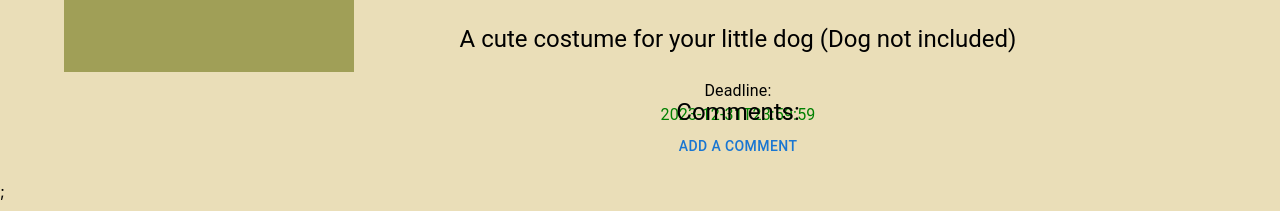
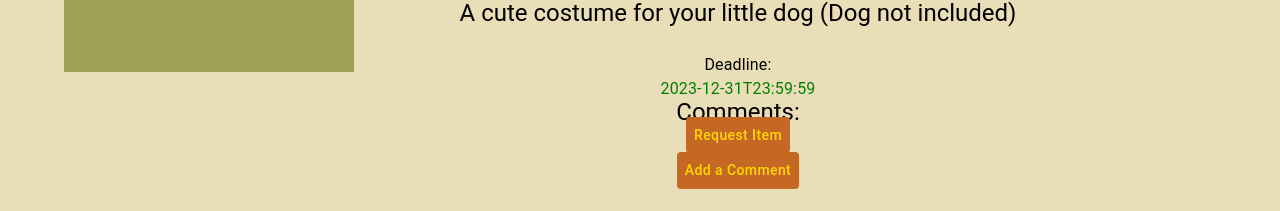
Before and after one commit to bcatone/GroupGifting, a React (Create React App) app in the folder react-frontend/: page /items/1 in a window 1280 px wide. Shown: the part 736-947 px from the top of the page. Built offline with nearby package versions, Linux system fonts and the light colour scheme.

Commit message:
Add styled mui button CommonButton

```diff
--- /dev/null
+++ b/react-frontend/src/components/App/CommonButton.js
@@ -0,0 +1,39 @@
+import React from "react";
+import Button from "@mui/material/Button";
+
+const CommonButton = ({
+  children,
+  color,
+  disabled,
+  size,
+  variant,
+  onClick,
+  style,
+  type = "button",
+}) => {
+  const buttonStyles = {
+    backgroundColor: "#C56824",
+    color: "#FFD600",
+    textTransform: "none",
+    "&:hover": {
+      backgroundColor: "#9e501f ",
+    },
+  };
+
+  return (
+    <Button
+      style={style}
+      color={color}
+      disabled={disabled}
+      size={size}
+      variant={variant}
+      sx={buttonStyles}
+      onClick={onClick}
+      type={type}
+    >
+      {children}
+    </Button>
+  );
+};
+
+export default CommonButton;
--- a/react-frontend/src/components/App/Item.js
+++ b/react-frontend/src/components/App/Item.js
@@ -1,15 +1,25 @@
 import React, { useState, useEffect, useRef } from "react";
-import { Box, Typography, Grid, Button } from "@mui/material";
-import { useParams, Link, useNavigate } from "react-router-dom";
+import {Typography } from "@mui/material";
+import { useParams } from "react-router-dom";
 import Data from "./TestData.json";
+import CommonButton from "./CommonButton";
 
 const Item = () => {
   const params = useParams();
   const id = Number(params.id);
+const commentBox = useRef(null);
   const data = Data;
   const selectedItem = data.find((item) => item.id === id);
 
   console.log(selectedItem);
+
+  ////// To Do
+  // get comment data
+  /// add post request etc. for comment from here
+  /// add functionality to make user be able to request item and reflect on backend and on here
+  /// say who requested the item?
+
+
 
   const [mainImage, setMainImage] = useState("");
   const [commentForm, setCommentForm] = useState(false); // Added missing state
@@ -18,7 +28,7 @@ const Item = () => {
     setMainImage(selectedItem.images[0]);
   }, [selectedItem.images]); // Added dependency array
 
-  const commentBox = useRef(null); // Added missing useRef
+
 
   const handleImageChange = (image) => {
     setMainImage(image);
@@ -33,6 +43,8 @@ const Item = () => {
 
   const handleCommentClick = async () => {
     await setCommentForm((prevCommentForm) => !prevCommentForm);
+
+    // want this to only happen the first time the button is clicked
     scrollToSection(commentBox);
   };
 
@@ -84,26 +96,29 @@ const Item = () => {
           >
             {selectedItem.description}
           </Typography>
-          <Typography variant="body1" component="p" sx={{ marginY: 0 }}>
+          <Typography variant="body1" component="p" sx={{ marginY: 0}}>
             Deadline:
           </Typography>
           <Typography
             variant="body1"
             component="p"
-            sx={{ marginY: 0, color: "green" }}
+            sx={{ marginY: 0, color: "green", marginBottom:"1em"}}
           >
             {selectedItem.deadline}
           </Typography>
+          <CommonButton>Request Item</CommonButton>
         </div>
+
       </div>
       <div
         style={{ marginTop: "2em", marginBottom: "1em", textAlign: "center" }}
       >
-        <Typography variant="h5">Comments:</Typography>
+        <Typography variant="h5" sx={{marginBottom:"1em"}}>Comments:</Typography>
         {/* Add user's comments for the item here: */}
         <div className="btn-margin-bottom">
           {" "}
-          <Button onClick={handleCommentClick}>Add a Comment</Button>{" "}
+          {commentForm === false ?         <CommonButton onClick={handleCommentClick}>Add a Comment</CommonButton> : null}
+
           {commentForm === true ? (
             <div ref={commentBox} className="commentBox">
               <p>Your comment must be at least 10 characters.</p>
@@ -117,12 +132,12 @@ const Item = () => {
                 type="text"
                 className="cBox margB1"
               />
-              <Button
+              <CommonButton
                 style={{ marginTop: "1em", marginBottom: "1em" }}
                 // onClick={handleCommentSubmit}
               >
                 Submit
-              </Button>
+              </CommonButton>
             </div>
           ) : null}
         </div>
--- a/react-frontend/src/components/App/ItemLookup.js
+++ b/react-frontend/src/components/App/ItemLookup.js
@@ -9,10 +9,10 @@ import {
   CardActionArea,
   CardMedia,
   CardActions,
-  Button,
 } from "@mui/material";
 import { Link } from "react-router-dom"; // Import Link component
 import Data from "./TestData.json";
+import CommonButton from "./CommonButton";
 
 console.log("data", Data);
 
@@ -35,11 +35,12 @@ const ItemLookup = () => {
             alignItems: "center",
           }}
         >
-          <div >
+          {/* Search not funcitonal yet */}
+          <div>
             <Typography variant="h5">Search:</Typography>
           </div>
           <input type="text" style={{ width: "200px", height: "30px" }} />
-          <Button>Submit</Button>
+          <CommonButton>Submit</CommonButton>
         </div>
 
         <Grid container spacing={5} style={{ marginTop: "20px" }}>
--- a/react-frontend/src/components/App/SideBarLayout.js
+++ b/react-frontend/src/components/App/SideBarLayout.js
@@ -23,8 +23,8 @@ const SideBarLayout = () => {
       {
         label: "Eventual Filter Options",
         links: [
-          { to: "/settings/profile", label: "Profile Settings" },
-          { to: "/settings/account", label: "Account Settings" },
+          { to: "/", label: "Example Link 1" },
+          { to: "/", label: "Example Link 2" },
         ],
       },
       // Add more link groups as needed for the /settings route
```
